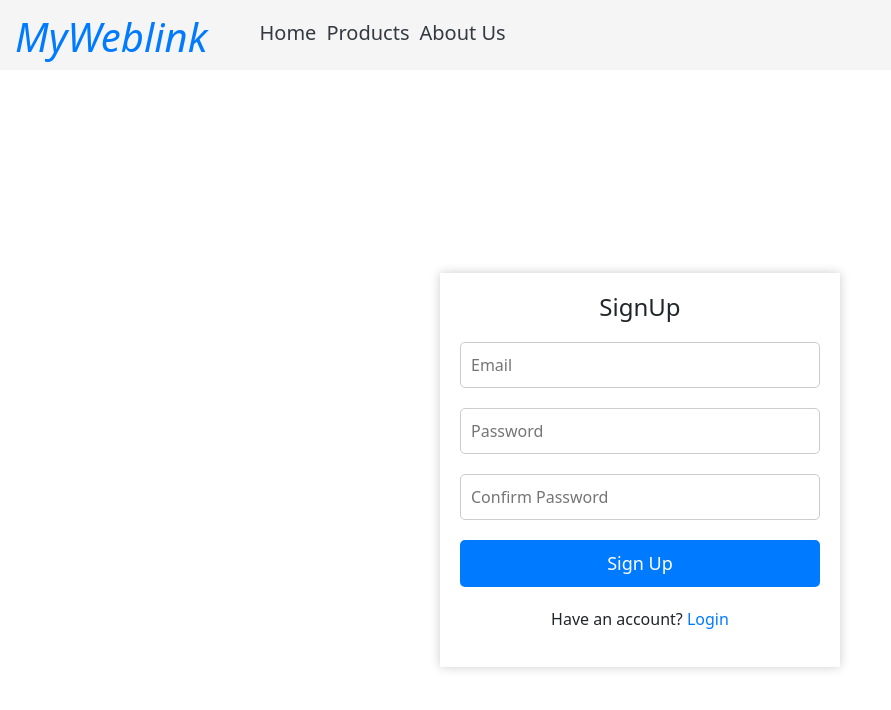
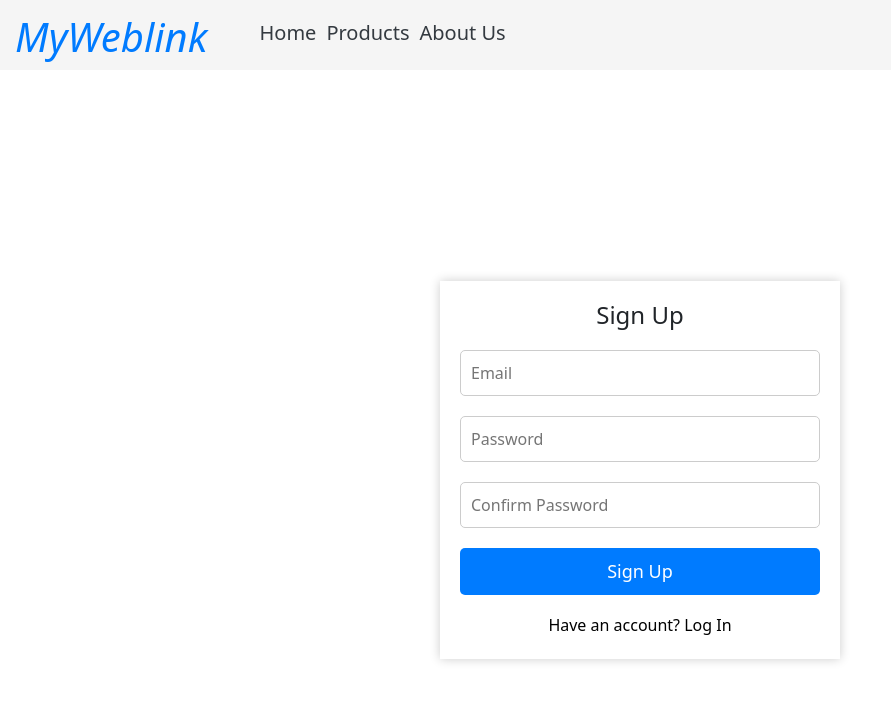
Before and after one commit to Shivarajkumar456/react-expense-tracker-signup, a React (Create React App) app: page / in a window 1280 px wide. Shown: the top 710 px of the page, without its empty margins (0-891 px from the left). Built offline with nearby package versions, Linux system fonts and the light colour scheme.

Commit message:
Signup page functioning

```diff
--- a/src/Components/SignUp/SignUp.css
+++ b/src/Components/SignUp/SignUp.css
@@ -33,7 +33,7 @@
     margin-bottom: 20px;
   }
 
-  .signup button {
+  .btn-primary {
     padding: 10px;
     font-size: 18px;
     background-color: #007bff;
@@ -43,7 +43,7 @@
     cursor: pointer;
   }
 
-  .signup button:hover {
+  .btn-primary:hover {
     background-color: #0069d9;
   }
 
@@ -60,3 +60,16 @@
   .login-prompt a:hover {
     text-decoration: underline;
   }
+
+  .toggle {
+    margin-top: 1rem;
+    background-color: transparent;
+    /* color: #9f5ccc; */
+    border: none;
+    padding: 0.15rem 1.5rem;
+  }
+
+  .toggle:hover {
+    background-color: transparent;
+    color: #ae82cc;
+  }
--- a/src/Components/SignUp/SignUp.js
+++ b/src/Components/SignUp/SignUp.js
@@ -1,16 +1,63 @@
-import React from 'react';
+import React, {useState, useRef} from 'react';
 import './SignUp.css';
 
 function SignUp() {
+  const emailRef = useRef();
+  const passwordRef = useRef();
+  const confirmPasswordRef = useRef();
+  const [isLogin, setIsLogin] = useState(true);
+
+  const loginHandler = ()=>{
+    setIsLogin((prevState) => !prevState);
+  }
+
+  const submitHandler = (event)=>{
+    event.preventDefault();
+    const enteredEmail = emailRef.current.value;
+    const enteredPassword = passwordRef.current.value;
+    let url;
+    if(!isLogin){
+      url = 'https://identitytoolkit.googleapis.com/v1/accounts:signInWithPassword?key=AIzaSyAGhMOoCkZh2xzJ3X_mtq7XNf2z2AOvrrQ';
+    } else {
+      if(enteredPassword !== confirmPasswordRef.current.value){
+        alert('Password Do Not Match');
+        return;
+      }else {
+        url ='https://identitytoolkit.googleapis.com/v1/accounts:signUp?key=AIzaSyAGhMOoCkZh2xzJ3X_mtq7XNf2z2AOvrrQ';
+      }
+    }
+    fetch(url,
+      {
+        method: 'POST',
+        body: JSON.stringify({
+          email: enteredEmail,
+          password: enteredPassword,
+          returnSecureToken: true
+        }),
+        headers:{
+          'Content-type': 'application/json'
+        }
+      }).then((res)=>{
+        if(res.ok){
+          console.log('Signup successful!');
+          return res.json();
+        }else{
+          return res.json().then(data=>{
+            let errorMessage = 'Authentication Failed!';
+            throw new Error(errorMessage);
+          })
+        }
+      })
+  }
   return (
     <div className="signup">
-      <form>
-      <h2>SignUp</h2>
-        <input type="email" id="email" name="email" placeholder='Email' required />
-        <input type="password" id="password" name="password" placeholder='Password' required />
-        <input type="password" id="confirm-password" name="confirm-password" placeholder='Confirm Password' required />
-        <button type="submit" className="btn-primary">Sign Up</button>
-        <p className="login-prompt">Have an account? <a href="/login">Login</a></p>
+      <form onSubmit={submitHandler}>
+      <h2>{!isLogin ? 'Sign In': 'Sign Up'}</h2>
+        <input type="email" id="email" name="email" placeholder='Email' ref={emailRef} required />
+        <input type="password" id="password" name="password" placeholder='Password' ref={passwordRef} required />
+        {isLogin && <input type="password" id="confirm-password" name="confirm-password" ref={confirmPasswordRef} placeholder='Confirm Password' required />}
+        <button type="submit" className="btn-primary">{!isLogin ? 'Sign In': 'Sign Up'}</button>
+        <button className="toggle" onClick={loginHandler}>{isLogin?'Have an account?':'Create an acoount? '} {isLogin ? 'Log In': 'Sign Up'}</button>
       </form>
     </div>
   );
```
